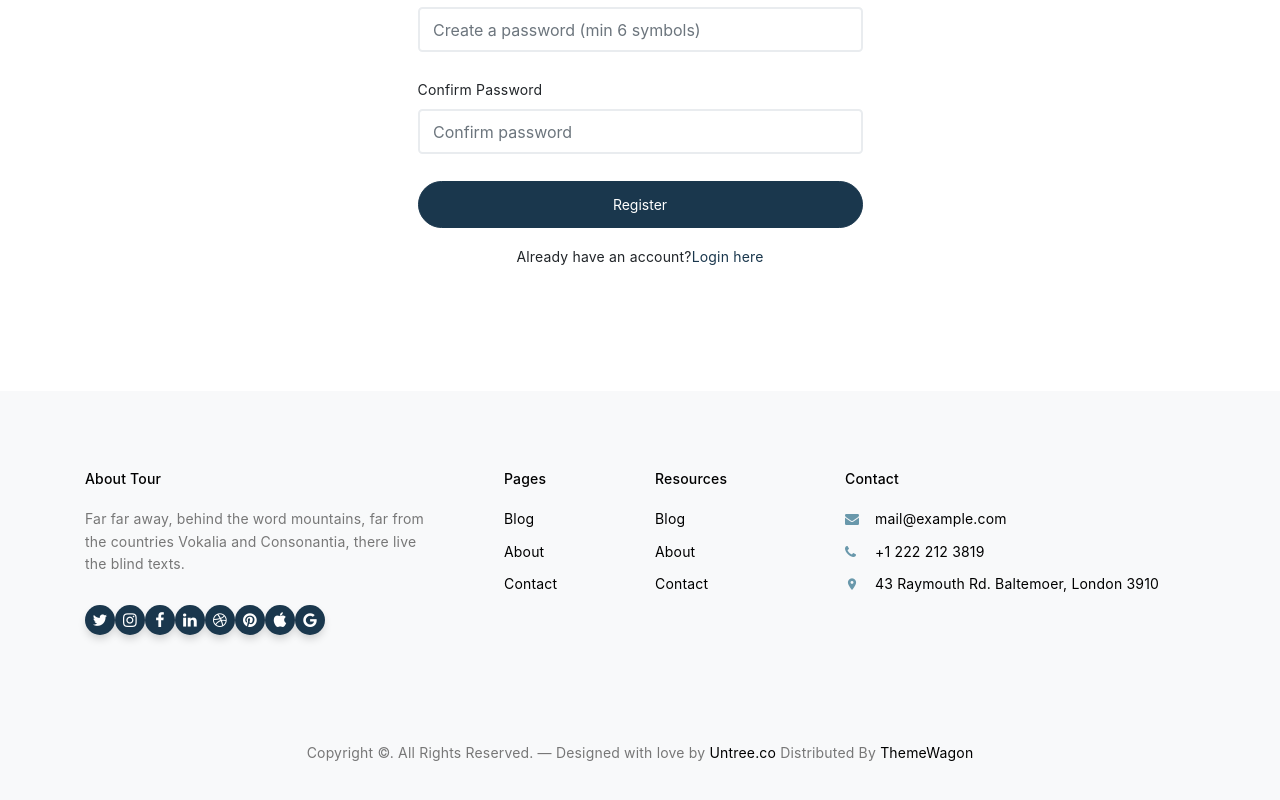
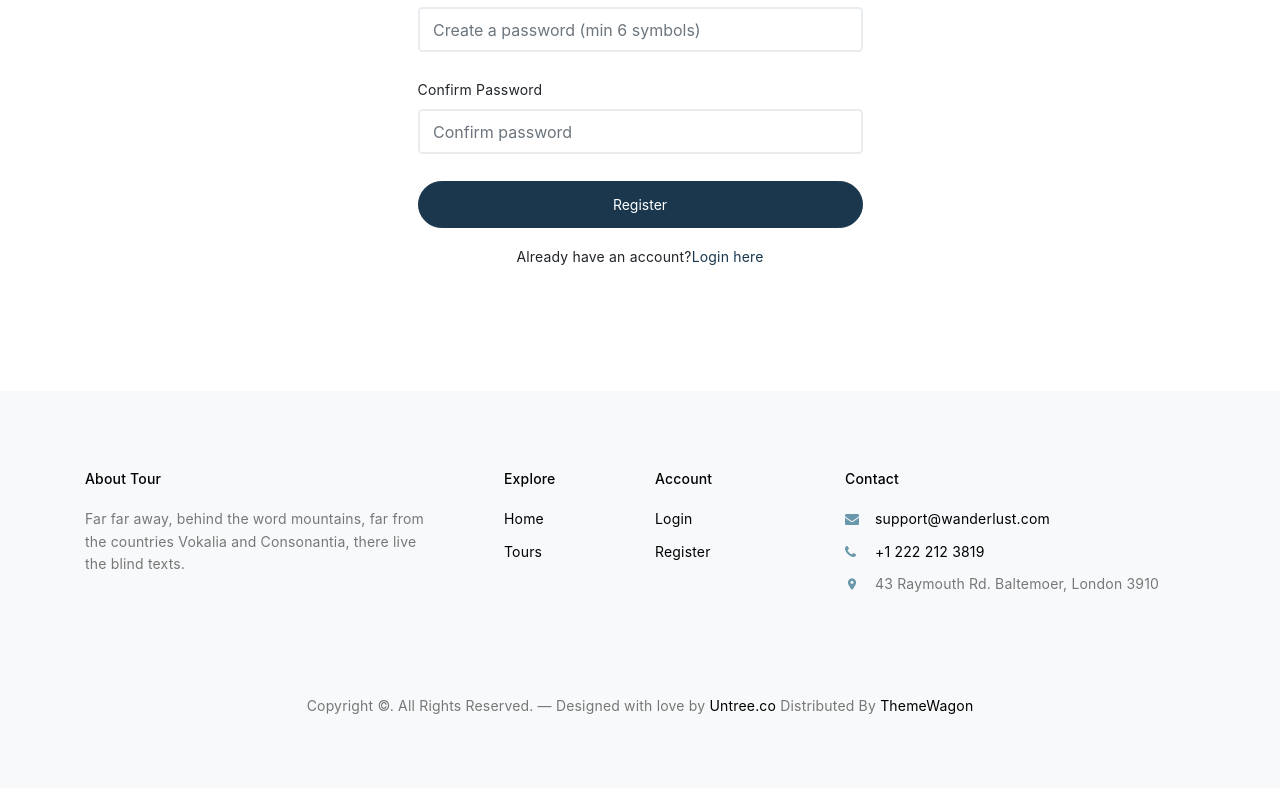
Before and after one commit to Preslava-7/wanderlust-planner-react, a React (Vite) app: page /register in a window 1280 px wide. Shown: the part 342-1142 px from the top of the page. Built offline with nearby package versions, Linux system fonts and the light colour scheme.

Commit message:
Clean up footer, services and contact section with real text and router links and remove unused components

```diff
--- a/src/components/contacts/Contacts.jsx
+++ b/src/components/contacts/Contacts.jsx
@@ -5,18 +5,17 @@ export default function Contacts() {
                 <div className="row text-center">
                     <div className="col-md-12">
                         <h2 className="mb-2 text-white">
-                            Lets you Explore the Best. Contact Us Now
+                            Ready for Your Next Adventure?
                         </h2>
                         <p className="mb-4 lead text-white text-white-opacity">
-                            Lorem ipsum dolor sit amet, consectetur adipisicing elit. Excepturi,
-                            fugit?
+                            Discover amazing destinations around the globe and book your dream trip in seconds.
                         </p>
                         <p className="mb-0">
                             <a
-                                href="booking.html"
+                                href="/tours"
                                 className="btn btn-outline-white text-white btn-md font-weight-bold"
                             >
-                                Get in touch
+                                Explore all tours
                             </a>
                         </p>
                     </div>
--- a/src/components/footer/Footer.jsx
+++ b/src/components/footer/Footer.jsx
@@ -1,4 +1,9 @@
+import { Link } from "react-router-dom";
+import { useAuth } from "../../context/AuthContext";
+
 export default function Footer() {
+    const { user, isAdmin } = useAuth();
+
     return (
         <div className="site-footer">
             <div className="inner first">
@@ -12,80 +17,47 @@ export default function Footer() {
                                     Vokalia and Consonantia, there live the blind texts.
                                 </p>
                             </div>
-                            <div className="widget">
-                                <ul className="list-unstyled social">
-                                    <li>
-                                        <a href="#">
-                                            <span className="icon-twitter" />
-                                        </a>
-                                    </li>
-                                    <li>
-                                        <a href="#">
-                                            <span className="icon-instagram" />
-                                        </a>
-                                    </li>
-                                    <li>
-                                        <a href="#">
-                                            <span className="icon-facebook" />
-                                        </a>
-                                    </li>
-                                    <li>
-                                        <a href="#">
-                                            <span className="icon-linkedin" />
-                                        </a>
-                                    </li>
-                                    <li>
-                                        <a href="#">
-                                            <span className="icon-dribbble" />
-                                        </a>
-                                    </li>
-                                    <li>
-                                        <a href="#">
-                                            <span className="icon-pinterest" />
-                                        </a>
-                                    </li>
-                                    <li>
-                                        <a href="#">
-                                            <span className="icon-apple" />
-                                        </a>
-                                    </li>
-                                    <li>
-                                        <a href="#">
-                                            <span className="icon-google" />
-                                        </a>
-                                    </li>
-                                </ul>
-                            </div>
                         </div>
                         <div className="col-md-6 col-lg-2 pl-lg-5">
                             <div className="widget">
-                                <h3 className="heading">Pages</h3>
+                                <h3 className="heading">Explore</h3>
                                 <ul className="links list-unstyled">
                                     <li>
-                                        <a href="#">Blog</a>
+                                        <Link to="/">Home</Link>
                                     </li>
                                     <li>
-                                        <a href="#">About</a>
-                                    </li>
-                                    <li>
-                                        <a href="#">Contact</a>
+                                        <Link to="/tours">Tours</Link>
                                     </li>
                                 </ul>
                             </div>
                         </div>
                         <div className="col-md-6 col-lg-2">
                             <div className="widget">
-                                <h3 className="heading">Resources</h3>
+                                <h3 className="heading">Account</h3>
                                 <ul className="links list-unstyled">
-                                    <li>
-                                        <a href="#">Blog</a>
-                                    </li>
-                                    <li>
-                                        <a href="#">About</a>
-                                    </li>
-                                    <li>
-                                        <a href="#">Contact</a>
-                                    </li>
+                                    {user ? (
+                                        <>
+                                            <li>
+                                                <Link to="/my-bookings">
+                                                    {isAdmin ? "All Bookings" : "My Bookings"}
+                                                </Link>
+                                            </li>
+                                            {isAdmin && (
+                                                <li>
+                                                    <Link to="/create-tour">Add Tour</Link>
+                                                </li>
+                                            )}
+                                        </>
+                                    ) : (
+                                        <>
+                                            <li>
+                                                <Link to="/login">Login</Link>
+                                            </li>
+                                            <li>
+                                                <Link to="/register">Register</Link>
+                                            </li>
+                                        </>
+                                    )}
                                 </ul>
                             </div>
                         </div>
@@ -94,13 +66,13 @@ export default function Footer() {
                                 <h3 className="heading">Contact</h3>
                                 <ul className="list-unstyled quick-info links">
                                     <li className="email">
-                                        <a href="#">mail@example.com</a>
+                                        <a href="mailto:support@wanderlust.com">support@wanderlust.com</a>
                                     </li>
                                     <li className="phone">
-                                        <a href="#">+1 222 212 3819</a>
+                                        <a href="tel:+12222123819">+1 222 212 3819</a>
                                     </li>
                                     <li className="address">
-                                        <a href="#">43 Raymouth Rd. Baltemoer, London 3910</a>
+                                        43 Raymouth Rd. Baltemoer, London 3910
                                     </li>
                                 </ul>
                             </div>
--- a/src/components/home/Home.jsx
+++ b/src/components/home/Home.jsx
@@ -11,7 +11,6 @@ export default function Home() {
             <SearchFilter />
             <Services />
             <PopularDestinations />
-            <SpecialOffers />
             <Contacts />
         </>
     );
--- a/src/components/popular-destinations/PopularDestinations.jsx
+++ b/src/components/popular-destinations/PopularDestinations.jsx
@@ -1,117 +1,45 @@
+import { useState } from "react";
+import { useEffect } from "react";
+import { supabase } from "../../services/supabaseClient";
+import { Link } from "react-router-dom";
+
 export default function PopularDestinations() {
+    const [popularTours, setPopularTours] = useState([]);
+
+    useEffect(() => {
+        async function fetchPopular() {
+            const { data, error } = await supabase
+                .from('tours')
+                .select('*')
+                .limit(6); // Взема първите 6 оферти
+
+            if (!error && data) {
+                setPopularTours(data);
+            }
+        }
+        fetchPopular();
+    }, []);
+
     return (
-        <div className="untree_co-section">
-            <div className="container">
-                <div className="row text-center justify-content-center mb-5">
-                    <div className="col-lg-7">
-                        <h2 className="section-title text-center">Popular Destination</h2>
+        <section className="popular-section my-5">
+            <h2 className="text-center mb-4">Popular Destinations</h2>
+            <div className="row">
+                {popularTours.map((tour) => (
+                    <div key={tour.id} className="col-md-4 mb-4">
+                        <div className="card h-100 shadow-sm">
+                            <img src={tour.image_url} className="card-img-top" alt={tour.title} style={{ height: '200px', objectFit: 'cover' }} />
+                            <div className="card-body">
+                                <span className="badge bg-secondary mb-2">{tour.destination}</span>
+                                <h5 className="card-title">{tour.title}</h5>
+                                <p className="card-text text-primary fw-bold">€{tour.price}</p>
+                                <Link to={`/tours/${tour.id}`} className="btn btn-outline-primary btn-sm">
+                                    View Details
+                                </Link>
+                            </div>
+                        </div>
                     </div>
-                </div>
-                <div className="owl-carousel owl-3-slider">
-                    <div className="item">
-                        <a
-                            className="media-thumb"
-                            href="images/hero-slider-1.jpg"
-                            data-fancybox="gallery"
-                        >
-                            <div className="media-text">
-                                <h3>Pragser Wildsee</h3>
-                                <span className="location">Italy</span>
-                            </div>
-                            <img
-                                src="images/hero-slider-1.jpg"
-                                alt="Image"
-                                className="img-fluid"
-                            />
-                        </a>
-                    </div>
-                    <div className="item">
-                        <a
-                            className="media-thumb"
-                            href="images/hero-slider-2.jpg"
-                            data-fancybox="gallery"
-                        >
-                            <div className="media-text">
-                                <h3>Oia</h3>
-                                <span className="location">Greece</span>
-                            </div>
-                            <img
-                                src="images/hero-slider-2.jpg"
-                                alt="Image"
-                                className="img-fluid"
-                            />
-                        </a>
-                    </div>
-                    <div className="item">
-                        <a
-                            className="media-thumb"
-                            href="images/hero-slider-3.jpg"
-                            data-fancybox="gallery"
-                        >
-                            <div className="media-text">
-                                <h3>Perhentian Islands</h3>
-                                <span className="location">Malaysia</span>
-                            </div>
-                            <img
-                                src="images/hero-slider-3.jpg"
-                                alt="Image"
-                                className="img-fluid"
-                            />
-                        </a>
-                    </div>
-                    <div className="item">
-                        <a
-                            className="media-thumb"
-                            href="images/hero-slider-4.jpg"
-                            data-fancybox="gallery"
-                        >
-                            <div className="media-text">
-                                <h3>Rialto Bridge</h3>
-                                <span className="location">Italy</span>
-                            </div>
-                            <img
-                                src="images/hero-slider-4.jpg"
-                                alt="Image"
-                                className="img-fluid"
-                            />
-                        </a>
-                    </div>
-                    <div className="item">
-                        <a
-                            className="media-thumb"
-                            href="images/hero-slider-5.jpg"
-                            data-fancybox="gallery"
-                        >
-                            <div className="media-text">
-                                <h3>San Francisco, United States</h3>
-                                <span className="location">United States</span>
-                            </div>
-                            <img
-                                src="images/hero-slider-5.jpg"
-                                alt="Image"
-                                className="img-fluid"
-                            />
-                        </a>
-                    </div>
-                    <div className="item">
-                        <a
-                            className="media-thumb"
-                            href="images/hero-slider-1.jpg"
-                            data-fancybox="gallery"
-                        >
-                            <div className="media-text">
-                                <h3>Lake Thun</h3>
-                                <span className="location">Switzerland</span>
-                            </div>
-                            <img
-                                src="images/hero-slider-2.jpg"
-                                alt="Image"
-                                className="img-fluid"
-                            />
-                        </a>
-                    </div>
-                </div>
+                ))}
             </div>
-        </div>
-    );
+        </section>
+    )
 }
--- a/src/components/services/Services.jsx
+++ b/src/components/services/Services.jsx
@@ -14,17 +14,7 @@ export default function Services() {
                     </div>
                 </div>
                 <div className="row align-items-stretch">
-                    <div className="col-lg-4 order-lg-1">
-                        <div className="h-100">
-                            <div className="frame h-100">
-                                <div
-                                    className="feature-img-bg h-100"
-                                    style={{ backgroundImage: 'url("images/hero-slider-1.jpg")' }}
-                                />
-                            </div>
-                        </div>
-                    </div>
-                    <div className="col-6 col-sm-6 col-lg-4 feature-1-wrap d-md-flex flex-md-column order-lg-1">
+                    <div className="col-6 col-sm-6 col-lg-6 feature-1-wrap d-md-flex flex-md-column">
                         <div className="feature-1 d-md-flex">
                             <div className="align-self-center">
                                 <span className="flaticon-house display-4 text-primary" />
@@ -46,7 +36,7 @@ export default function Services() {
                             </div>
                         </div>
                     </div>
-                    <div className="col-6 col-sm-6 col-lg-4 feature-1-wrap d-md-flex flex-md-column order-lg-3">
+                    <div className="col-6 col-sm-6 col-lg-6 feature-1-wrap d-md-flex flex-md-column">
                         <div className="feature-1 d-md-flex">
                             <div className="align-self-center">
                                 <span className="flaticon-mail display-4 text-primary" />
--- a/src/components/special-offers/SpecialOffers.jsx
+++ /dev/null
@@ -1,63 +0,0 @@
-import { useState, useEffect } from "react";
-import TourCard from "../tour-card/TourCard";
-import { supabase } from "../../services/supabaseClient";
-
-export default function SpecialOffers() {
-
-    const [offers, setOffers] = useState([]);
-    const [loading, setLoading] = useState(true);
-
-    useEffect(() => {
-        async function fetchTours() {
-            const { data, error } = await supabase
-                .from('tours')
-                .select('*');
-
-            if (error) {
-                console.error('An error occured: ', error);
-            } else {
-                setOffers(data);
-            }
-            setLoading(false);
-        }
-
-        fetchTours();
-    }, []);
-
-
-    return (
-        <div className="untree_co-section">
-            <div className="container">
-                <div className="row justify-content-center text-center mb-5">
-                    <div className="col-lg-6">
-                        <h2 className="section-title text-center mb-3">
-                            Explore our tours
-                        </h2>
-                    </div>
-                </div>
-                <div className="row">
-                    {loading ? (
-                        <div className="col-12 text-center py-5">
-                            <h5>Loading offers...</h5>
-                        </div>
-                    ) : offers.length > 0 ? (
-                        offers.map((offer) => (
-                            <TourCard
-                                key={offer.id}
-                                id={offer.id}
-                                title={offer.title}
-                                destination={offer.destination}
-                                price={offer.price}
-                                image_url={offer.image_url}
-                            />
-                        ))
-                    ) : (
-                        <div className="col-12 text-center py-5">
-                            <p>There are no available offers.</p>
-                        </div>
-                    )}
-                </div>
-            </div>
-        </div>
-    );
-}
```
